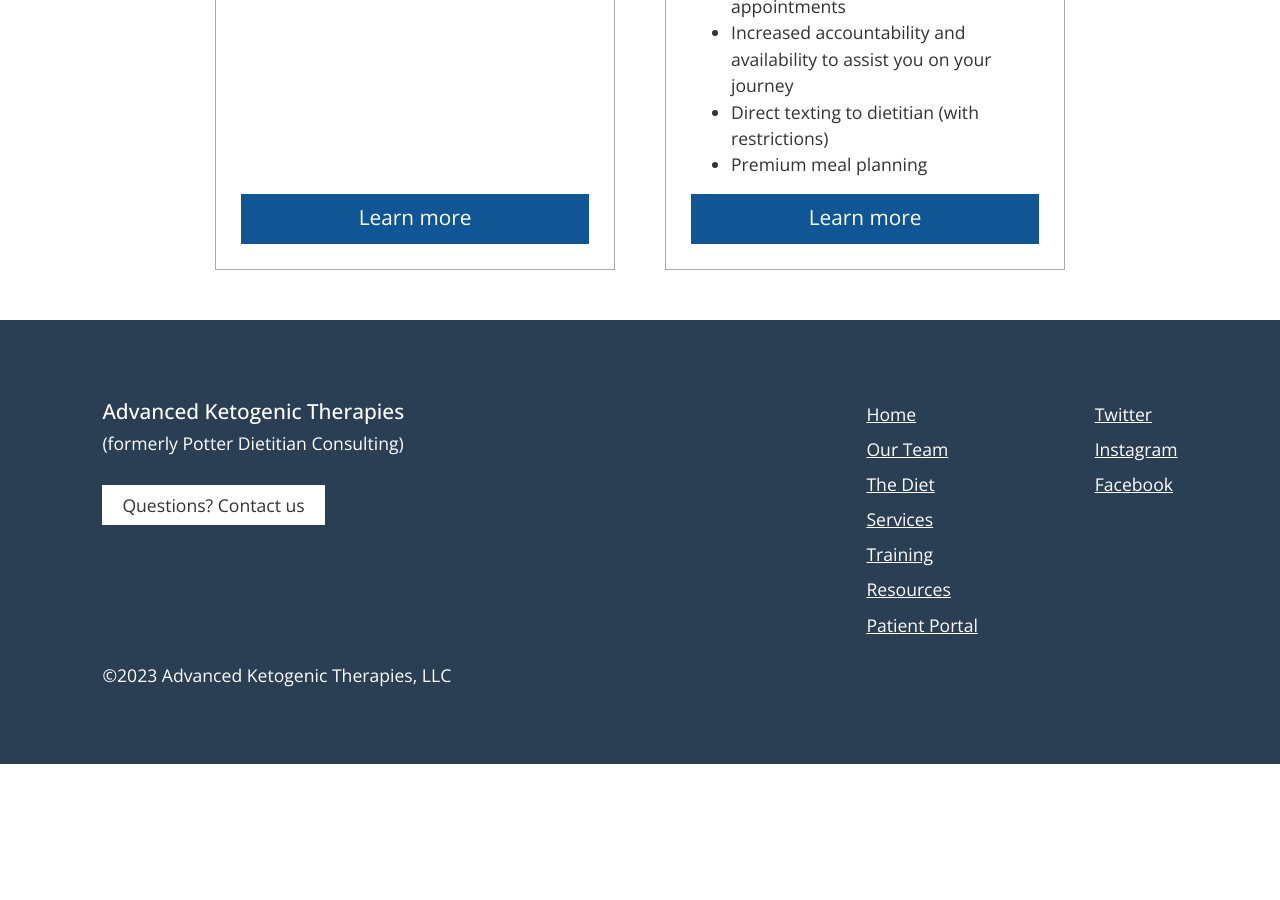
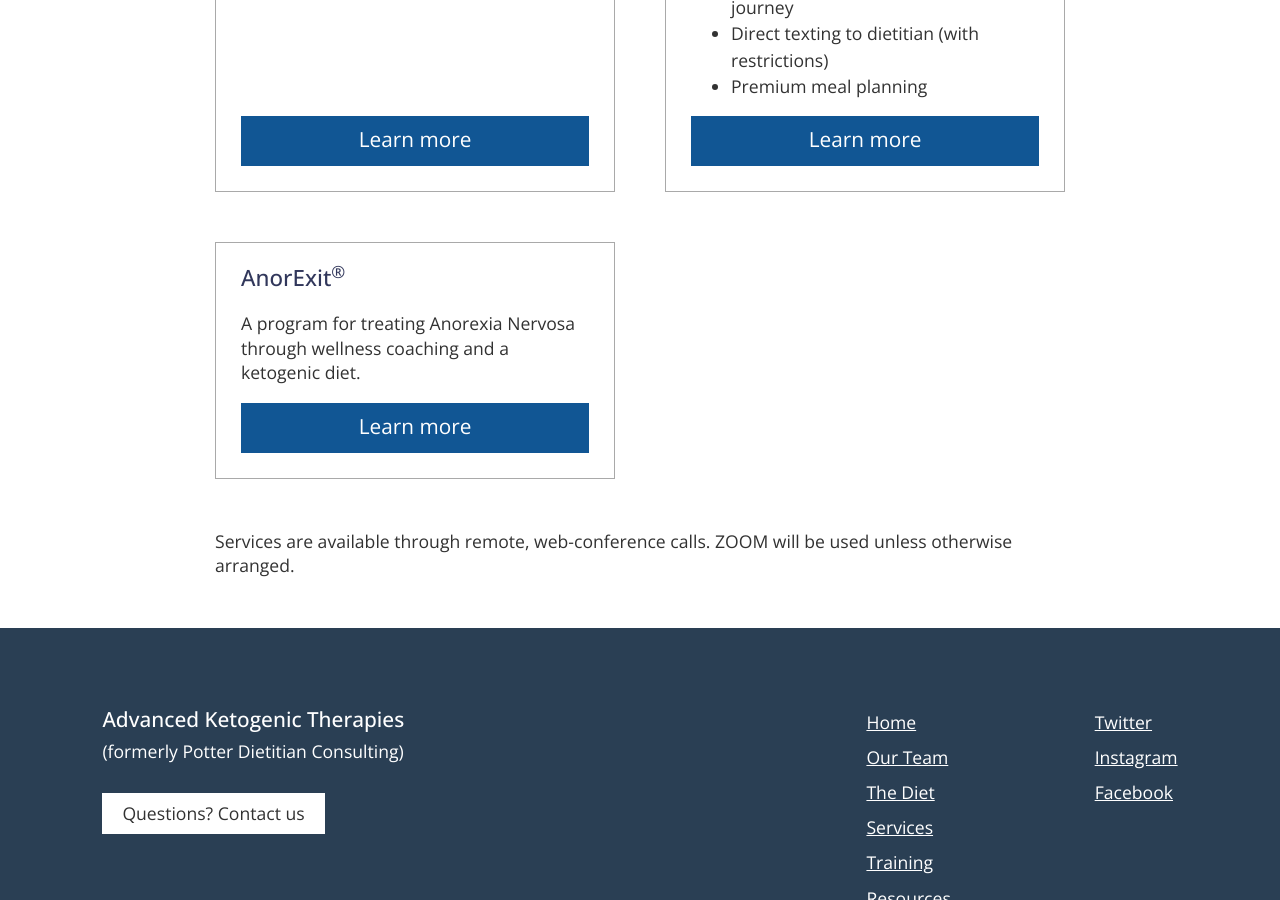
Before and after one commit to janmilosh/potterketo_jekyll, a Jekyll site: the page built from _pages/services.html, in a window 1280 px wide and 900 px high, scrolled down 1349 px. Built offline with Jekyll 4.4.1, drawn with Linux system fonts in a browser that asks for light colours; nearby versions of some CDN libraries; before the commit the page ends 2113 px from its top, so only the background shows below that; some of the changed text lies outside the part shown.

Commit message:
Add AnorExit to services

```diff
--- a/_pages/services.html
+++ b/_pages/services.html
@@ -51,5 +50,11 @@
       </div>
       <a href="{{ '/premium_concierge_package' | relative_url }}" class="button">Learn more</a>
     </div>
+    <div class="service">
+      <h2>AnorExit<sup>®</sup></h2>
+      <p>A program for treating Anorexia Nervosa through wellness coaching and a ketogenic diet.</p>
+      <a href="https://www.anorexit.com/" target="_blank" class="button">Learn more</a>
+    </div>
   </div>
+  <p>Services are available through remote, web-conference calls. ZOOM will be used unless otherwise arranged.</p>
 </div>
```
Also changed, not shown: other parts of _pages/services.html (+0 -1 lines), 1 other file.
